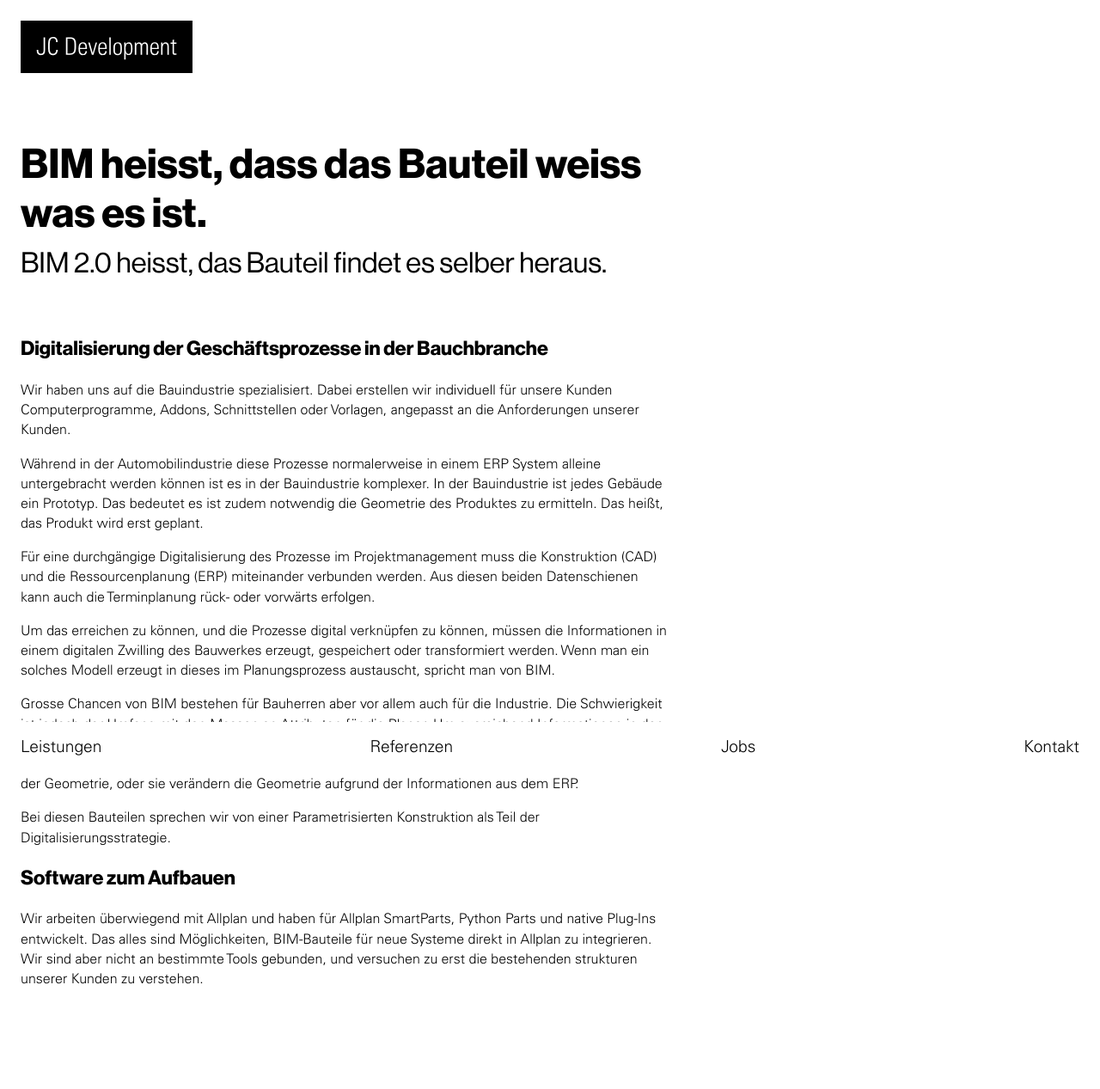
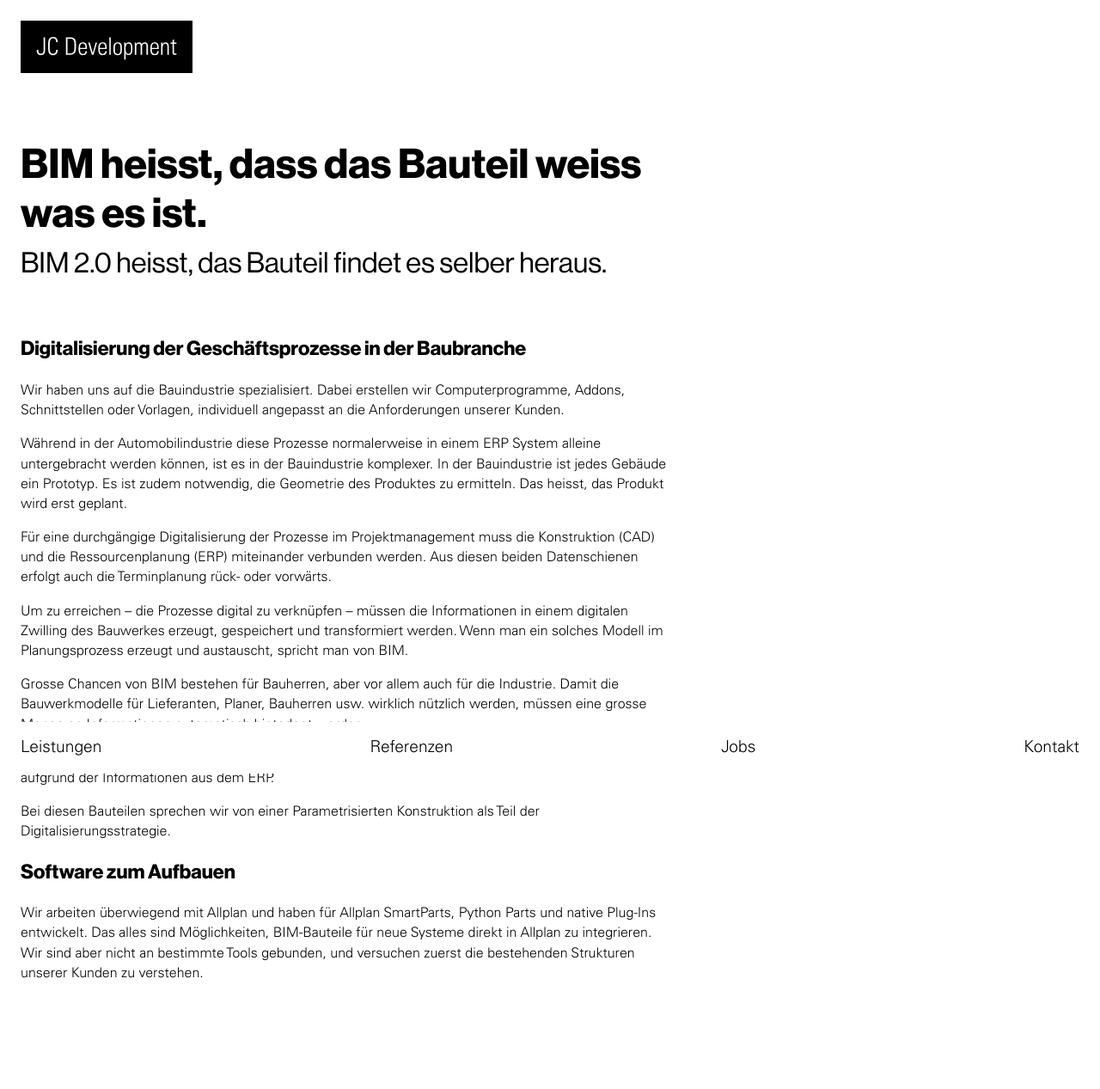
Before and after one commit to JC-Development-AG/jcd.swiss, a Jekyll site: the page built from services.md, in a window 1280 px wide. Shown: the whole page at 86% size. Built offline with Jekyll 4.4.1, drawn with Linux system fonts in a browser that asks for light colours; some web fonts are replaced.

Commit message:
Minor adjustments

```diff
--- a/services.md
+++ b/services.md
@@ -4,22 +4,24 @@ title: BIM heisst, dass das Bauteil weiss was es ist.
 subtitle: BIM 2.0 heisst, das Bauteil findet es selber heraus.
 ---
 
-## Digitalisierung der Geschäftsprozesse in der Bauchbranche
+## Digitalisierung der Geschäftsprozesse in der Baubranche
 
-Wir haben uns auf die Bauindustrie spezialisiert. Dabei erstellen wir individuell für unsere Kunden Computerprogramme, Addons, Schnittstellen oder Vorlagen, angepasst an die Anforderungen unserer Kunden.
+Wir haben uns auf die Bauindustrie spezialisiert. Dabei erstellen wir Computerprogramme, Addons, Schnittstellen oder Vorlagen, individuell angepasst an die Anforderungen unserer Kunden.
 
-Während in der Automobilindustrie diese Prozesse normalerweise in einem ERP System alleine untergebracht werden können ist es in der Bauindustrie komplexer.
-In der Bauindustrie ist jedes Gebäude ein Prototyp. Das bedeutet es ist zudem notwendig die Geometrie des Produktes zu ermitteln.
-Das heißt, das Produkt wird erst geplant.
+Während in der Automobilindustrie diese Prozesse normalerweise in einem ERP System alleine untergebracht werden können, ist es in der Bauindustrie komplexer.
+In der Bauindustrie ist jedes Gebäude ein Prototyp. Es ist zudem notwendig, die Geometrie des Produktes zu ermitteln.
+Das heisst, das Produkt wird erst geplant.
 
-Für eine durchgängige Digitalisierung des Prozesse im Projektmanagement muss die Konstruktion (CAD) und die Ressourcenplanung (ERP) miteinander verbunden werden. Aus diesen beiden Datenschienen kann auch die Terminplanung
-rück- oder vorwärts erfolgen.
+Für eine durchgängige Digitalisierung der Prozesse im Projektmanagement muss die Konstruktion (CAD) und die Ressourcenplanung (ERP) miteinander verbunden werden. Aus diesen beiden Datenschienen erfolgt auch die Terminplanung
+rück- oder vorwärts.
 
-Um das erreichen zu können, und die Prozesse digital verknüpfen zu können, müssen die Informationen in einem digitalen Zwilling des Bauwerkes erzeugt, gespeichert oder transformiert werden.
-Wenn man ein solches Modell erzeugt in dieses im Planungsprozess austauscht, spricht man von BIM.
+Um zu erreichen – die Prozesse digital zu verknüpfen – müssen die Informationen in einem digitalen Zwilling des Bauwerkes erzeugt, gespeichert und transformiert werden.
+Wenn man ein solches Modell im Planungsprozess erzeugt und austauscht, spricht man von BIM.
 
-Grosse Chancen von BIM bestehen für Bauherren aber vor allem auch für die Industrie. Die Schwierigkeit ist jedoch der Umfang mit den Massen an Attributen für die Planer. Um ausreichend Informationen in den Bauwerken zu hinterlegen,
-dass es für Lieferanten, Planer, Bauherren etc. wirklich nützlich wird, müssen die Informationen automatisiert hinterlegt werden. Die Bauteile verändern ihre Informationen aufgrund der Geometrie, oder sie verändern die Geometrie aufgrund der Informationen aus dem ERP.
+Grosse Chancen von BIM bestehen für Bauherren, aber vor allem auch für die Industrie. Damit die Bauwerkmodelle
+für Lieferanten, Planer, Bauherren usw. wirklich nützlich werden, müssen eine grosse Menge an Informationen automatisch hinterlegt werden.
+
+Unsere Bauteile verändern ihre Informationen aufgrund der Geometrie, oder sie verändern ihre Geometrie aufgrund der Informationen aus dem ERP.
 
 Bei diesen Bauteilen sprechen wir von einer Parametrisierten Konstruktion als Teil der Digitalisierungsstrategie.
 
@@ -28,5 +30,5 @@ Bei diesen Bauteilen sprechen wir von einer Parametrisierten Konstruktion als Te
 Wir arbeiten überwiegend mit Allplan und haben für Allplan SmartParts, Python
 Parts und native Plug-Ins entwickelt. Das alles sind Möglichkeiten, BIM-Bauteile
 für neue Systeme direkt in Allplan zu integrieren. Wir sind aber nicht an
-bestimmte Tools gebunden, und versuchen zu erst die bestehenden strukturen
+bestimmte Tools gebunden, und versuchen zuerst die bestehenden Strukturen
 unserer Kunden zu verstehen.
```
Also changed, not shown: _posts/2020-02-26-robmade.md (+1 -1 lines), index.md (+2 -0 lines), assets/img/a.jpg (renamed from assets/img/placeholder.jpg).
